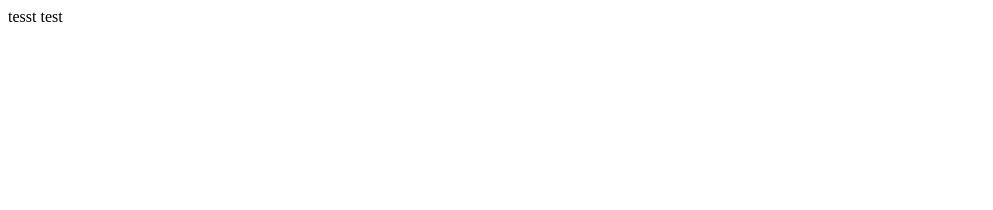
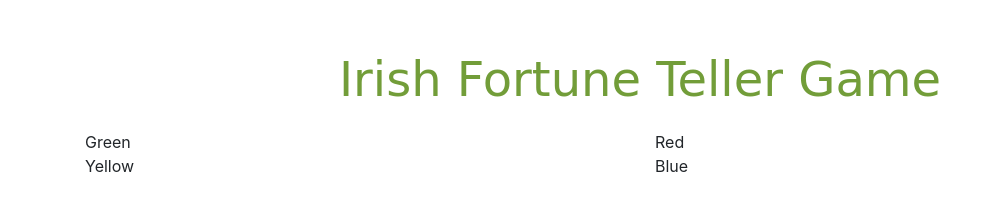
Before and after one commit to ljl22/p3-libby-laura, a plain HTML site: page index.html in a window 1280 px wide. Shown: the whole page, without its empty margins (0-993 px from the left). Drawn offline with nearby package versions, Linux system fonts and the light colour scheme; a web font is replaced by a local one.

Commit message:
Set up initial code for index.html and main.css

```diff
--- a/index.html
+++ b/index.html
@@ -1,2 +1,66 @@
-tesst
-test
+<!doctype html>
+<html lang="en">
+
+  <head>
+    <meta charset="utf-8">
+    <meta name="viewport" content="width=device-width, initial-scale=1, shrink-to-fit=no">
+    <link rel="stylesheet" href="https://stackpath.bootstrapcdn.com/bootstrap/4.3.1/css/bootstrap.min.css" integrity="sha384-ggOyR0iXCbMQv3Xipma34MD+dH/1fQ784/j6cY/iJTQUOhcWr7x9JvoRxT2MZw1T" crossorigin="anonymous">
+    <link rel="stylesheet" href="main.css">
+    <link href="https://fonts.googleapis.com/css?family=McLaren&display=swap" rel="stylesheet">
+
+    <title>Project 3 Fortune Teller Game</title>
+    <meta name="viewport" content="width=device-width, initial-scale=1">
+
+      <!--[if lt IE 9]>
+        <script src="js/html5shiv-printshiv.min.js"></script>
+      <![endif]-->
+    <meta name="description" content="Project 3">
+  </head>
+
+  <body>
+
+    <div class="content">
+
+        <header>
+            <h1>Irish Fortune Teller Game</h1>
+        </header>
+
+
+      <main>
+            <div class="container">
+                  <div class="row">
+                    <div class="col-sm">
+                      Green
+                    </div>
+                    <div class="col-sm">
+                      Red
+                    </div>
+                     <div class="w-100"></div>
+                    <div class="col-sm">
+                      Yellow
+                    </div>
+                    <div class="col-sm">
+                      Blue
+                    </div>
+                  </div>
+            </div>
+
+
+            <footer >
+
+            </footer>
+
+      </main>
+
+    </div>
+
+
+    <!--begin Javascript here -->
+    <script src="main.js"></script>
+    <script src="https://code.jquery.com/jquery-3.3.1.slim.min.js" integrity="sha384-q8i/X+965DzO0rT7abK41JStQIAqVgRVzpbzo5smXKp4YfRvH+8abtTE1Pi6jizo" crossorigin="anonymous"></script>
+    <script src="https://cdnjs.cloudflare.com/ajax/libs/popper.js/1.14.7/umd/popper.min.js" integrity="sha384-UO2eT0CpHqdSJQ6hJty5KVphtPhzWj9WO1clHTMGa3JDZwrnQq4sF86dIHNDz0W1" crossorigin="anonymous"></script>
+    <script src="https://stackpath.bootstrapcdn.com/bootstrap/4.3.1/js/bootstrap.min.js" integrity="sha384-JjSmVgyd0p3pXB1rRibZUAYoIIy6OrQ6VrjIEaFf/nJGzIxFDsf4x0xIM+B07jRM" crossorigin="anonymous"></script>
+
+  </body>
+
+</html>
--- a/main.css
+++ b/main.css
@@ -0,0 +1,33 @@
+@charset "UTF-8";
+
+header, nav, aside, article, footer, section, main, figure, figcaption {
+	display:block;
+}
+
+* {
+ 	margin:0;
+	border:0;
+	padding:0;
+	vertical-align: baseline;
+}
+
+/* Project Color Palette:
+moss green: #729d39
+forest green: #36622b
+lime green: #c6e377
+beige/yellow: #FBFAD3
+
+Font:
+font-family: 'McLaren', cursive;
+*/
+
+h1, h2, h3, h4, p {
+  font-family: 'McLaren', cursive;
+}
+
+h1 {
+  text-align: center;
+  color: #729d39;
+  font-size: 3rem;
+  padding: 4% 5% 1% 5%;
+}
```
